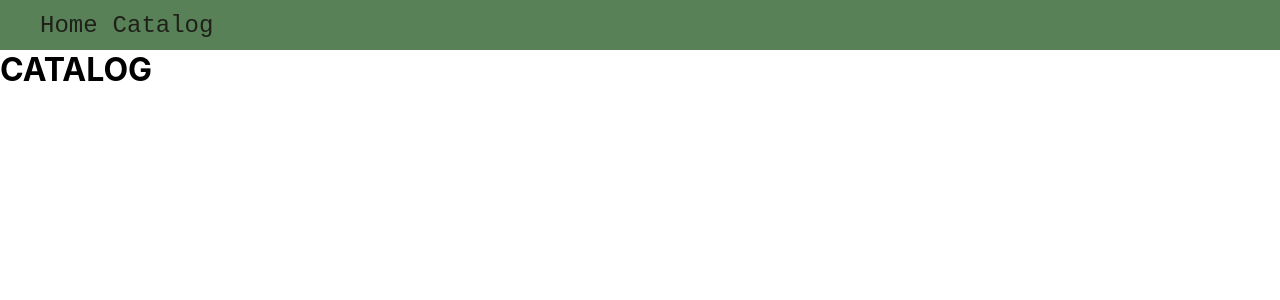
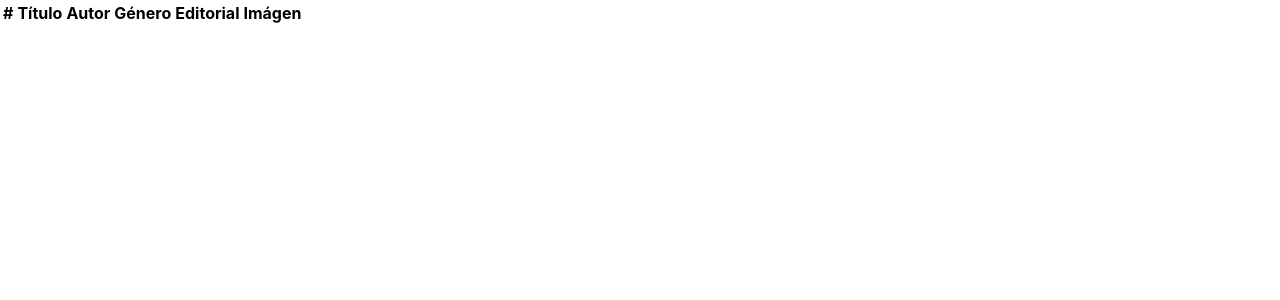
Before and after one commit to alexisavz/Book_Inventory, a React (Create React App) app in the folder book_inventory/: page /catalog in a window 1280 px wide. Shown: the top 300 px of the page. Built offline with nearby package versions, Linux system fonts and the light colour scheme.

Commit message:
Avances del catálogo

```diff
--- /dev/null
+++ b/book_inventory/src/components/Book.js
@@ -0,0 +1,16 @@
+import React from 'react'
+
+const Book =(props) => {
+  return(
+  <div>
+    <p>{props.index}</p>
+    <h1>{props.title}</h1>
+    <p>{props.author}</p>
+    <p>{props.gender}</p>
+    <p>{props.editorial}</p>
+    <imag src={props.img} />
+  </div>
+  )
+}
+
+export default Book
--- a/book_inventory/src/components/Catalog.js
+++ b/book_inventory/src/components/Catalog.js
@@ -1,12 +1,38 @@
-import React from "react";
+import React,{useState} from "react";
 import NavBar from "./Navbar";
+import Book from "./Book";
+function Catalog(){
 
-function Catalog(){
+  const renderCatalogos =(Book) => {
+    return (
+      <tbody>{
+       Catalog.map((Catolog, index) =>(
+       <tr>
+       <th scope="row">{index+1}</th>
+       <td>{Catalog.Title}</td>
+       <td>{Catalog.Author}</td>
+       <td>{Catalog.Gender}</td>
+       <td>{Catalog.Editorial}</td>
+       <td>{Catalog.Image}</td>
+     </tr>
+     ))
+      }</tbody>
+    )
+  }
     return(
-        <div>
-            <NavBar />
-            <h1>CATALOG</h1>
-        </div>
+        <table className="table">
+  <thead>
+    <tr>
+      <th scope="col">#</th>
+      <th scope="col">Título</th>
+      <th scope="col">Autor</th>
+      <th scope="col">Género</th>
+      <th scope="col">Editorial</th>
+      <th scope="col">Imágen</th>
+    </tr>
+  </thead>
+  {renderCatalogos}
+</table>
     )
 }
 
```
